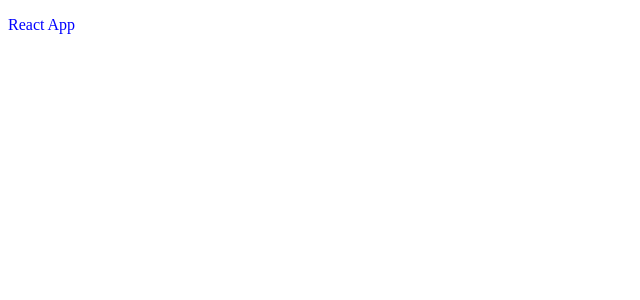
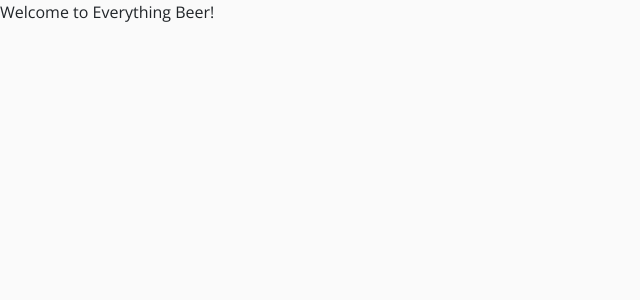
Before and after one commit to jcan1995/OnlineStore, a React app: page / in a window 1280 px wide. Shown: the top 300 px of the page, without its empty margins (0-640 px from the left). Built offline with nearby package versions, Linux system fonts and the light colour scheme.

Commit message:
CSS set up + added Bootstrap module

```diff
--- a/package.json
+++ b/package.json
@@ -23,7 +23,11 @@
     "webpack-dev-server": "^3.4.1"
   },
   "dependencies": {
+    "bootstrap": "^4.3.1",
     "react": "^16.8.6",
-    "react-dom": "^16.8.6"
+    "react-dom": "^16.8.6",
+    "react-icons": "^3.7.0",
+    "react-router": "^5.0.1",
+    "react-router-dom": "^5.0.1"
   }
 }
--- a/src/components/App.css
+++ b/src/components/App.css
@@ -1,3 +1,39 @@
+/* Import google fonts for website */
+@import url('https://fonts.googleapis.com/css?family=Montserrat:400,700|Open+Sans&display=swap');
+
+/* set up rules (SASS) for whole document */
+:root{
+  /* color scheme set up */
+  --primaryColor:#5fb7ea;
+  --primaryRGBA: rgba(0,0,0,0.3);
+  --mainGray: #fafafa;
+  --darkGray: #5f5f5f;
+  --mainWhite: #fff;
+  --mainBlack: #222;
+
+  /* Effects set up */
+  --mainTransition:all 0.3s ease-in-out; /* For img hover */
+  --mainSpacing: 0.3rem; /* For letter spacing */
+
+}
+/* ----------------- TEXT CLASSES  ----------- */
+.text-title {
+  font-family: 'Montserrat', sans-serif;
+  font-weight: bold;
+  letter-spacing: var(--mainSpacing);
+  text-transform: capitalize;
+}
+
+.text-main {
+  color:var(--primaryColor);
+}
+
+/* ------------------ BODY START ------------ */
+body{
+  /* Include the fonts on the body */
+  font-family: "Open Sans", sans-serif !important;
+  background: var(--mainGray) !important;
+}
 .example {
   color: blue;
 }
--- a/src/components/App.js
+++ b/src/components/App.js
@@ -1,14 +1,21 @@
 import React, { Component } from 'react';
 import './App.css';
+import 'bootstrap/dist/css/bootstrap.min.css';
+import Header from './Header';
+
 
 
 class App extends Component {
   render() {
     return (
-      <div><p className="example">React App</p></div>
+      <div>
+        <Header/>
+      </div>
     );
   }
 
 }
 
+// header work
+
 export default App;
--- /dev/null
+++ b/src/components/Header.js
@@ -0,0 +1,7 @@
+import React from 'react';
+
+const Header = () => <p>Welcome to Everything Beer!</p>
+
+const Btn = () => <button>Login</button>
+
+export default Header
--- a/src/index.html
+++ b/src/index.html
@@ -2,10 +2,9 @@
 <html lang="en" dir="ltr">
   <head>
     <meta charset="utf-8">
-    <title>React App</title>
+    <title>Everything Beer</title>
   </head>
   <body>
     <div id='app'></div>
-
   </body>
 </html>
--- a/src/index.js
+++ b/src/index.js
@@ -3,6 +3,10 @@ import React from 'react';
 import ReactDOM from 'react-dom';
 import App from './components/App';
 
+
+
+
+
 ReactDOM.render(
   <App />,
   document.getElementById('app')
```
Also changed, not shown: 1 other file (tests, documents, lock files or other folders).
